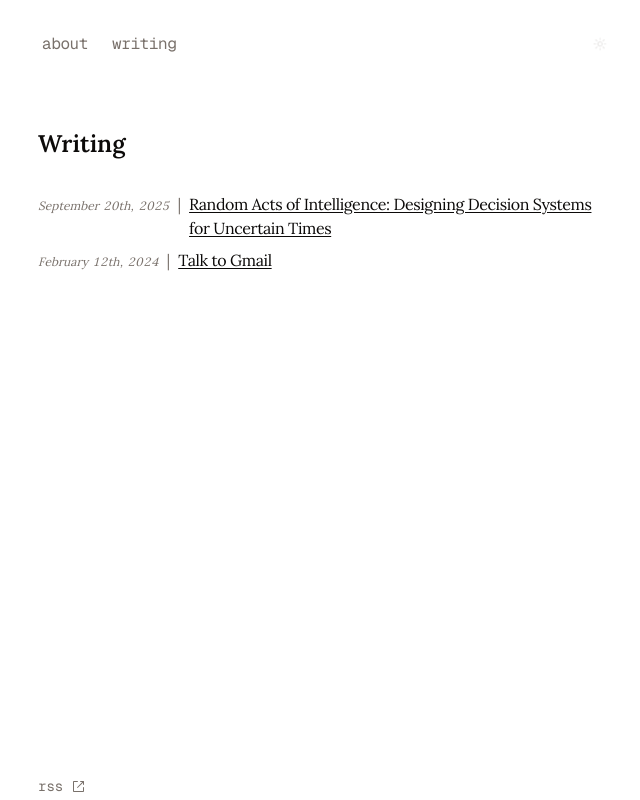
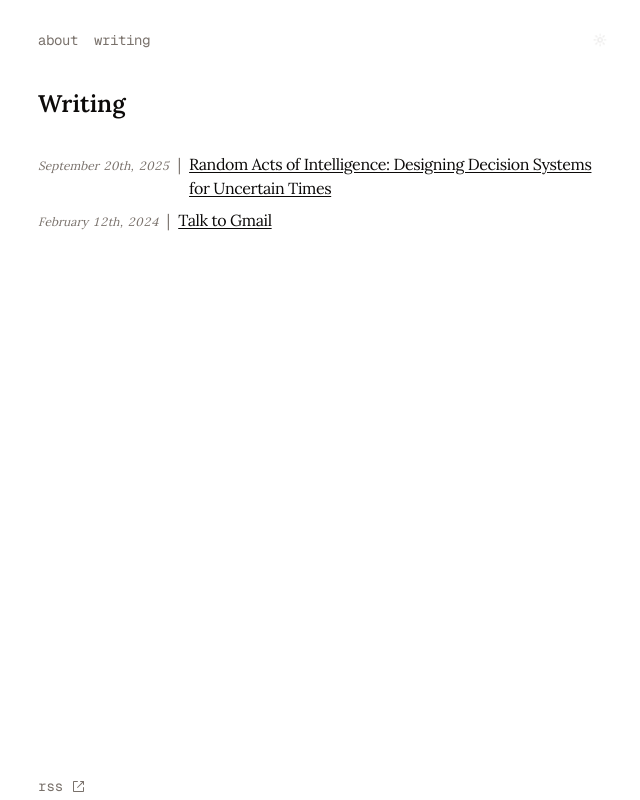
Before and after one commit to ErkanTurut/erkan.me, a Next.js app: page /writing in a window 1280 px wide. Shown: the whole page, without its empty margins (314-954 px from the left). Built offline with nearby package versions, Linux system fonts and the light colour scheme.

Commit message:
feat: update about content, adjust Navbar styles, change locale to French, and enable CustomMDX rendering

```diff
--- a/app/_content/about.mdx
+++ b/app/_content/about.mdx
@@ -1,7 +1,9 @@
-I'm a product content engineer at [Collibra](https://www.collibra.com/), where I help organizations make sense of AI governance systems that actually work for their business. Freshly graduated with a master's in Business Analysis, I spend my days understanding complex technical concepts and figuring out how to build great stuff with them.
+I'm a product content engineer at [Collibra](http://www.collibra.com), building out-of-the-box Data Governance solutions that help customers actually use what they bought. Freshly graduated with a master's in Business Analysis, I spend my days understanding technical concepts and collaborating with Product, Engineering, and customer-facing teams to deliver ready-to-use configurations.
 
-My life's work is being so good at what I do that people can't ignore it, while constantly diving into things I have zero clue about initially. I'm an obsessed overthinker who somehow comes across as surprisingly calm.
+My life's work is being so good at what I do that people can't ignore it, while constantly diving into things I have zero clue about initially. I love spotting problems around me, imagining solutions, then building stuff without knowing how—learning, iterating, and eventually showing people what I made.
 
-Currently working my way through hiking the entire Alps mountain chain (Switzerland and Dolomites down, many peaks to go) and struggling through Nietzsche's "Thus Spake Zarathustra" (yeah idk).
+Currently working my way through the entire Alps mountain chain (Switzerland and Dolomites down, many peaks to go) and struggling through Nietzsche's "Thus Spake Zarathustra" (idk why).
+
+I love that people create incredibly complex problems through laws, regulations, and business processes, then act surprised when they need equally complex systems to solve them. But honestly? I find it pretty funny to untangle complex stuff.
 
 You can read my [writing](/writing), check out my [code](https://github.com/ErkanTurut), or follow me [online](https://www.linkedin.com/in/erkanturut/). I write about concepts that fascinate me, share thoughts that might be worth your time, and believe in having an impact rather than just passing by.
--- a/app/components/nav.tsx
+++ b/app/components/nav.tsx
@@ -12,7 +12,7 @@ const navItems = {
 
 export function Navbar() {
   return (
-    <aside className="-ml-[8px] mb-4 sm:mb-16 tracking-tight">
+    <aside className="-ml-[8px] mb-4 sm:mb-8 tracking-tight">
       <div className="lg:sticky lg:top-20">
         <nav
           className="flex flex-row  items-center justify-between relative px-0 pb-0 fade md:overflow-auto scroll-pr-6 md:relative"
@@ -24,7 +24,7 @@ export function Navbar() {
                 <Link
                   key={path}
                   href={path}
-                  className="transition-all font-mono text-muted-foreground hover:text-primary flex align-middle relative py-1 px-2 m-1"
+                  className="transition-all text-sm font-mono hover:bg-muted rounded text-muted-foreground hover:text-primary flex align-middle relative py-0.5 px-1 m-1"
                 >
                   {name}
                 </Link>
--- a/app/layout.tsx
+++ b/app/layout.tsx
@@ -28,7 +28,7 @@ export const metadata: Metadata = {
     description: "This is my portfolio.",
     url: baseUrl,
     siteName: "My Portfolio",
-    locale: "en_US",
+    locale: "fr_FR",
     type: "website",
   },
   robots: {
--- a/app/page.tsx
+++ b/app/page.tsx
@@ -13,7 +13,7 @@ export default function Page() {
       </div>
 
       <article className="prose mb-4">
-        {/* <CustomMDX source={about} /> */}
+        <CustomMDX source={about} />
       </article>
       {/* <Separator />
       <div className="my-8 ">
```
